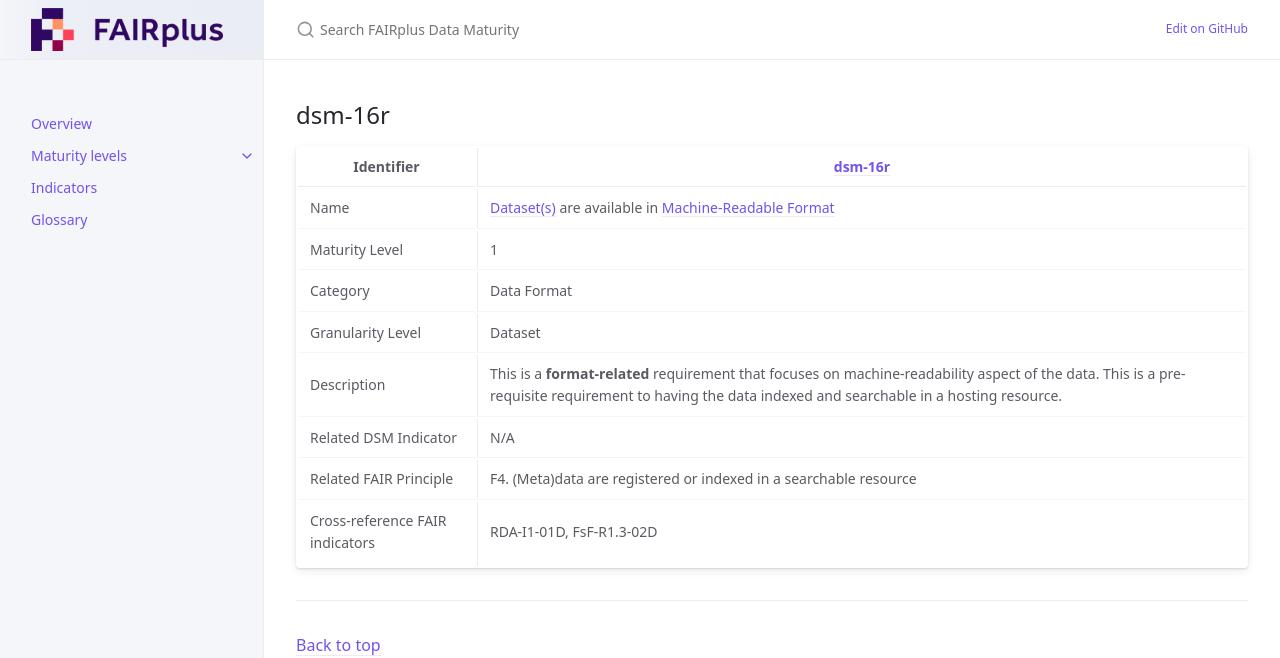
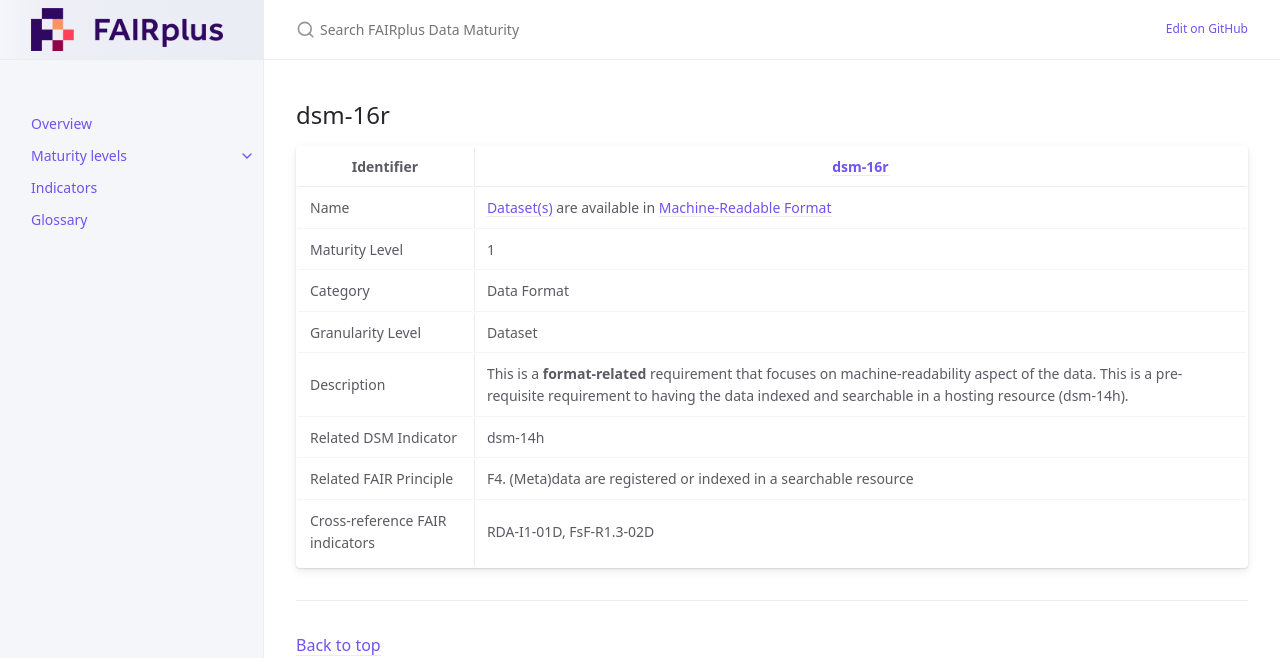
Before and after one commit to FAIRplus/Data-Maturity, a Jekyll site: the page built from docs/_indicators/dsm-16r.md, in a window 1280 px wide. Shown: the top 658 px of the page. Built offline with Jekyll 4.4.1, drawn with Linux system fonts in a browser that asks for light colours.

Commit message:
Update dsm-16r.md

```diff
--- a/docs/_indicators/dsm-16r.md
+++ b/docs/_indicators/dsm-16r.md
@@ -13,7 +13,7 @@
 | Maturity Level | 1 |
 | Category | Data Format |
 | Granularity Level | Dataset |
-| Description | This is a **format-related** requirement that focuses on machine-readability aspect of the data. This is a pre-requisite requirement to having the data indexed and searchable in a hosting resource. |
-| Related DSM Indicator| N/A |
+| Description | This is a **format-related** requirement that focuses on machine-readability aspect of the data. This is a pre-requisite requirement to having the data indexed and searchable in a hosting resource (dsm-14h). |
+| Related DSM Indicator| dsm-14h |
 | Related FAIR Principle | F4. (Meta)data are registered or indexed in a searchable resource |
 | Cross-reference FAIR indicators | RDA-I1-01D, FsF-R1.3-02D |
```
